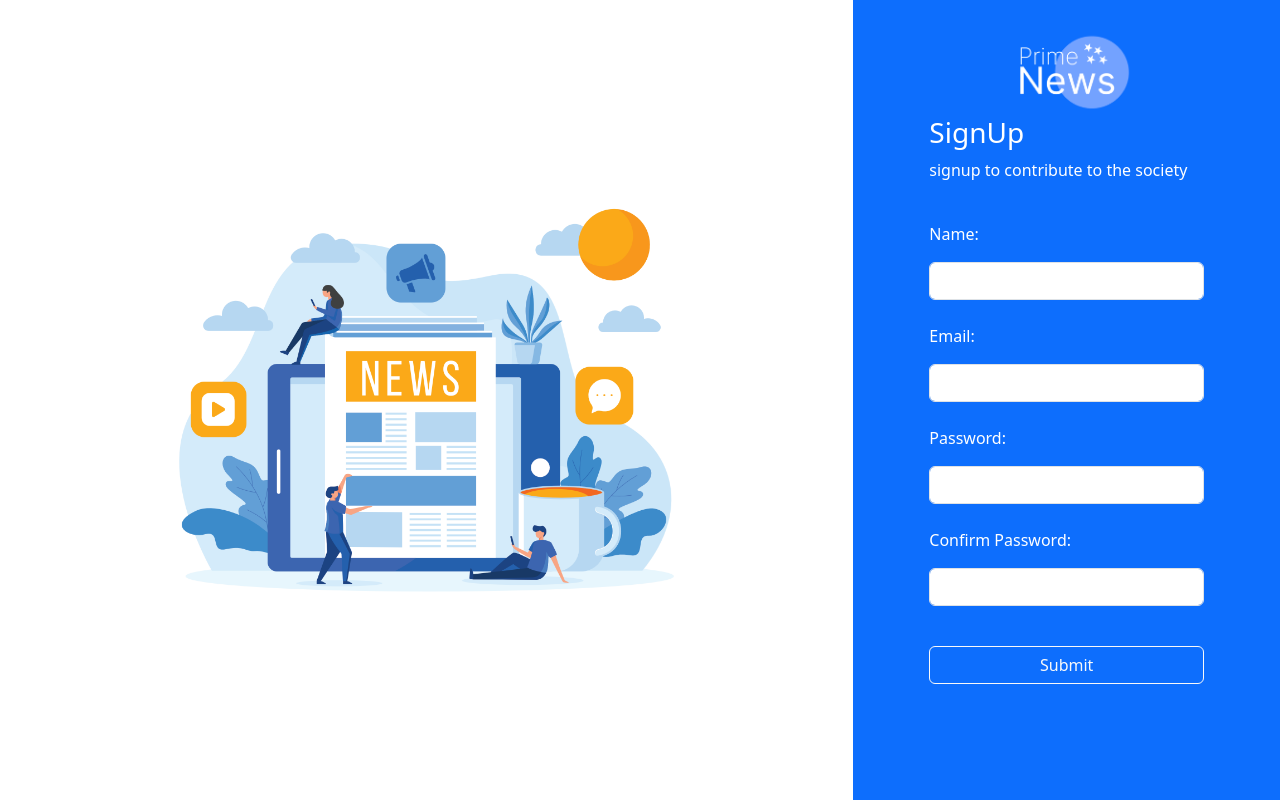
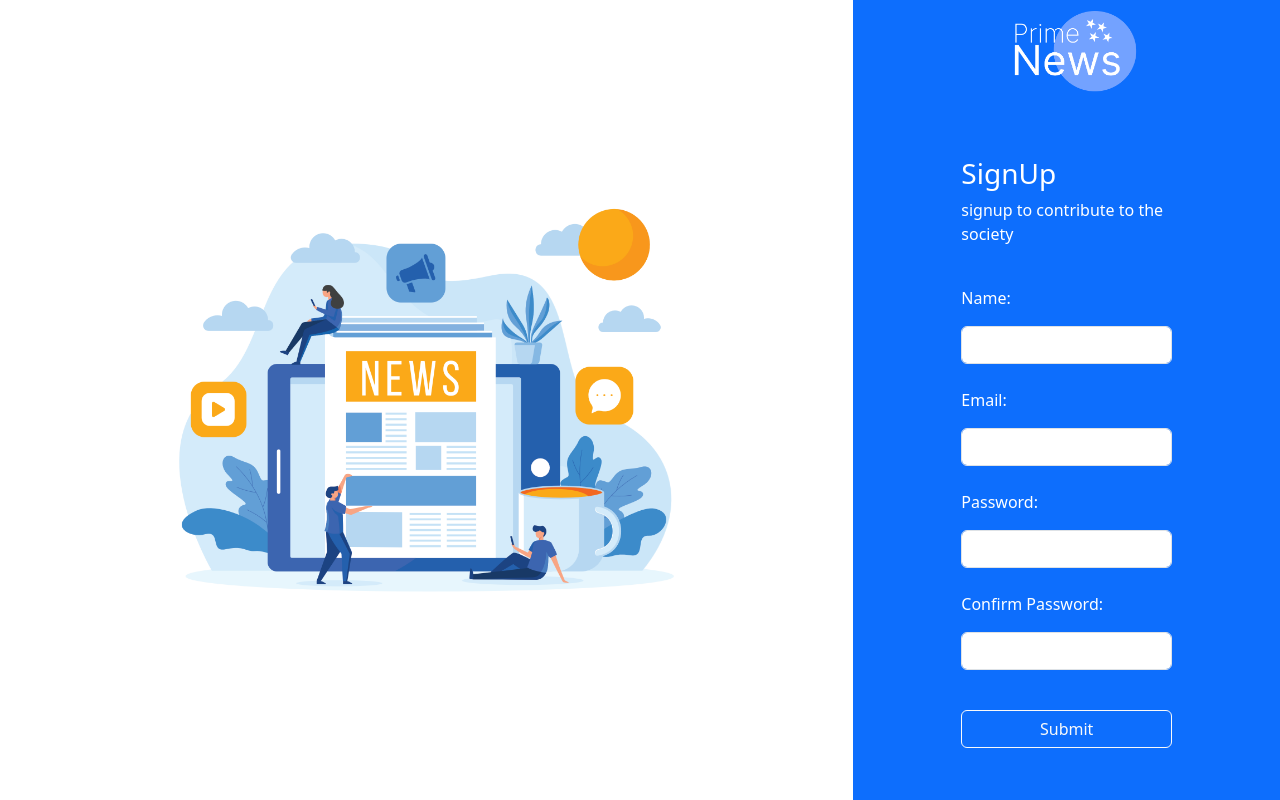
Before and after one commit to chinedugabriel/Blog-Post, a PHP site: page /php_projects/pages/signup.php in a window 1280 px wide. Run offline with PHP 8.4, Linux system fonts and the light colour scheme.

Commit message:
style: added a md gap size between the logo and the for m in the login / signup pages

```diff
--- a/pages/signup.php
+++ b/pages/signup.php
@@ -20,14 +20,14 @@
             <div class="col-sm-8 d-none d-lg-flex justify-content-center align-items-center bg-white">
                 <img src="../src/img/bg_login.png" alt="a vector image of content creators " style="width:70%">
             </div>
-            <div class="col-lg-4 d-flex flex-column justify-content-center align-items-center gap-4 px-sm-5 position-relative">
-                <div class="row position-absolute" style="top:30px; width:95%;">
+            <div class="col-lg-4 d-flex flex-column justify-content-center align-items-center gap-4 gap-md-2 px-sm-5 position-relative">
+                <div class="row">
                     <div class="col-sm-12 text-center">
-                        <img src="../src/img/blog_logo.png" alt="" class="img-fluid " style="width:35%;">
+                        <img src="../src/img/blog_logo.png" alt="" class="img-fluid " style="width:45%;">
                     </div>
                 </div>
 
-                <div class="row py-sm-5 px-sm-3 text-white w-100 d-flex justify-content-center align-items-center">
+                <div class="row py-sm-5 px-sm-3 px-md-5 text-white w-100 d-flex justify-content-center align-items-center">
                     <div class="col-sm-12">
                         <form action="" method="" class=" d-flex flex-column gap-4">
                             <div class="row">
```
Also changed, not shown: pages/login.php (+4 -4 lines).
